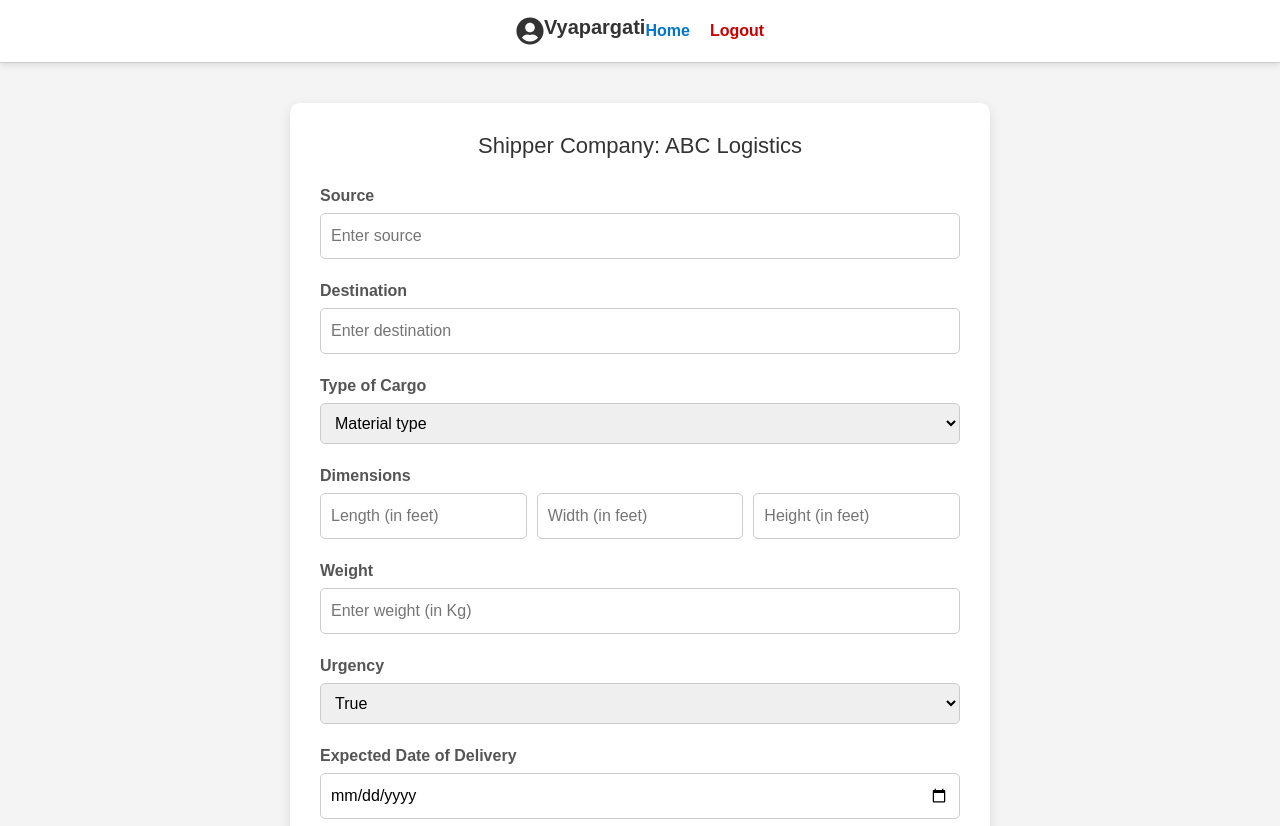
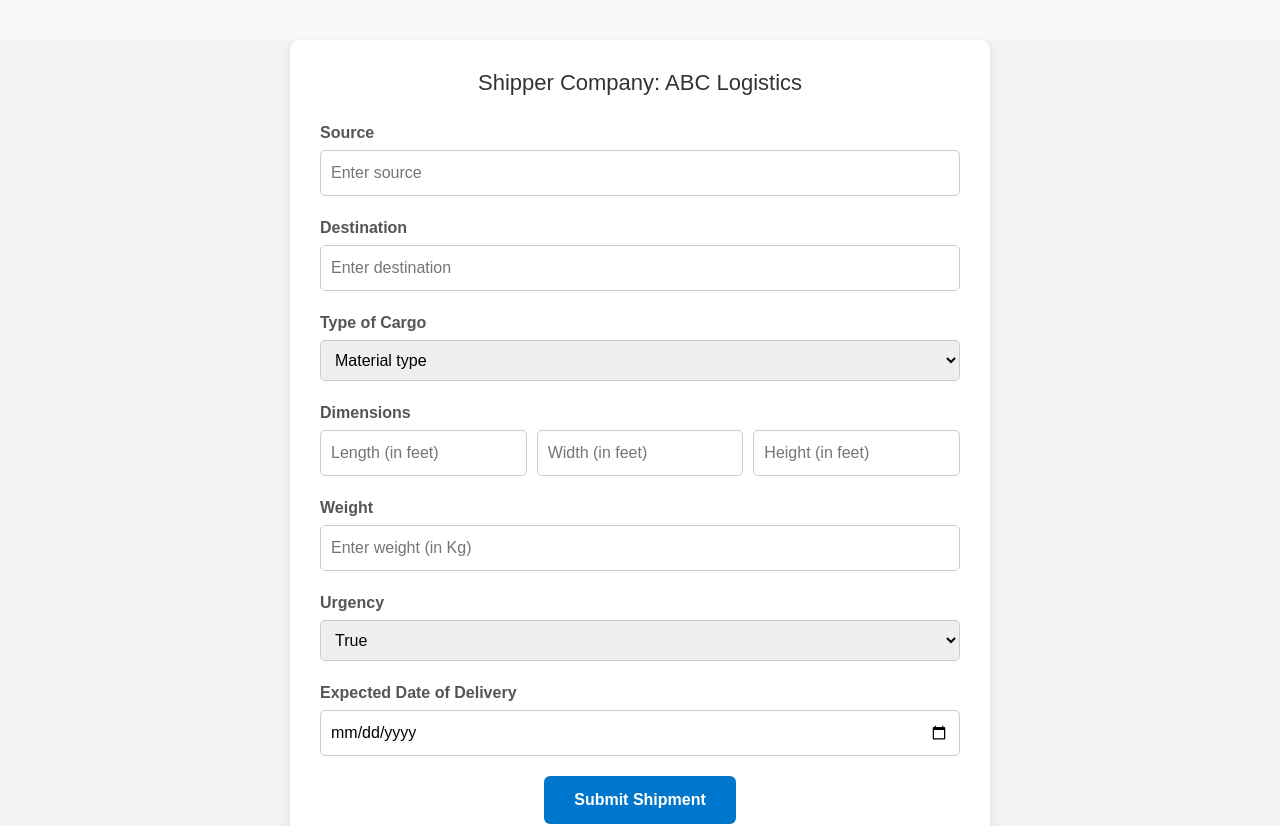
Before and after one commit to AnkitJha1711/visionExpress, a React (Create React App) app: page /shipmentregister in a window 1280 px wide. Shown: the top 826 px of the page. Built offline with nearby package versions, Linux system fonts and the light colour scheme.

Commit message:
navbar removed

```diff
--- a/src/pages/AvailableTransporters.jsx
+++ b/src/pages/AvailableTransporters.jsx
@@ -132,18 +132,6 @@
 const AvailableTransporters = () => {
   return (
     <div className="transporter-page">
-      {/* Navbar */}
-      <nav className="navbar">
-        <Link to="/shipper-profile" className="nav-icon">
-          <FaUserCircle size={28} />
-        </Link>
-        <h1 className="org-name">Vyapargati</h1>
-        <div className="nav-links">
-          <Link to="/home" className="nav-button">Home</Link>
-          <Link to="/logout" className="nav-button logout">Logout</Link>
-        </div>
-      </nav>
-
 
       <h1>Available Transporters Near You</h1>
       <div className="transporter-list">
--- a/src/pages/ShipmentRegistration.jsx
+++ b/src/pages/ShipmentRegistration.jsx
@@ -10,17 +10,6 @@
 
   return (
     <div className="shipment-container">
-      {/* Navbar */}
-      <nav className="navbar">
-        <Link to="/shipper-profile" className="nav-icon">
-          <FaUserCircle size={28} />
-        </Link>
-        <h1 className="org-name">Vyapargati</h1>
-        <div className="nav-links">
-          <Link to="/home" className="nav-button">Home</Link>
-          <Link to="/logout" className="nav-button logout">Logout</Link>
-        </div>
-      </nav>
 
       {/* Main Form */}
       <div className="form-wrapper">
--- a/src/pages/ShipperDashboard.jsx
+++ b/src/pages/ShipperDashboard.jsx
@@ -15,13 +15,6 @@
 
   return (
     <div className="shipper-profile">
-      <header className="navbar">
-        <h2 className="logo">logix<span>junction</span></h2>
-        <div className="nav-buttons">
-          <button className="nav-btn">Home</button>
-          <button className="nav-btn">Logout</button>
-        </div>
-      </header>
 
       <div className="card-container">
         {/* Basic Info */}
```
Also changed, not shown: src/components/Cards/TransportedCard.jsx (+1 -7 lines).
